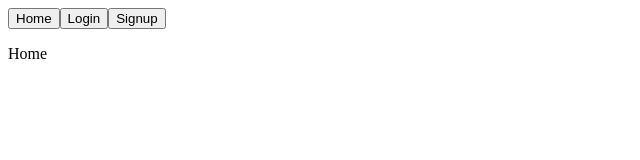
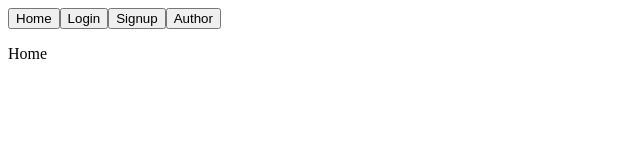
Before and after one commit to xcaparros89/hackathon-client, a React (Create React App) app: page / in a window 1280 px wide. Shown: the top 160 px of the page, without its empty margins (0-640 px from the left). Built offline with nearby package versions, Linux system fonts and the light colour scheme; no server answers.

Commit message:
Author en la Navbar

```diff
--- a/src/components/Home.js
+++ b/src/components/Home.js
@@ -2,6 +2,8 @@ import React, { Component } from 'react'
 import Navbar from './Navbar'
 
 export class Home extends Component {
+
+
     render() {
         return (
             <div>
--- a/src/components/Navbar.js
+++ b/src/components/Navbar.js
@@ -15,18 +15,24 @@ class Navbar extends Component {
               <Link to={"/"}>
                 <button onClick={logout}>Logout</button>
               </Link>
+              <Link to={"/author"}>
+                <button>Author</button>
+              </Link>
           </div>
       )}
       {!isLoggedin && (
           <div>
         <Link to={"/"}>
-        <button>Home</button>
+          <button>Home</button>
         </Link>
         <Link to={'/login'}>
-        <button>Login</button>
+          <button>Login</button>
         </Link>
         <Link to={"/signup"}>
-        <button>Signup</button>
+          <button>Signup</button>
+        </Link>
+        <Link to={"/author"}>
+          <button>Author</button>
         </Link>
         </div>
     )}
```
Also changed, not shown: 2 other files (tests, documents, lock files or other folders).
